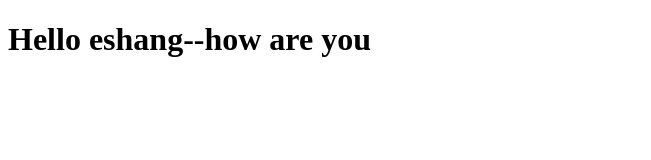
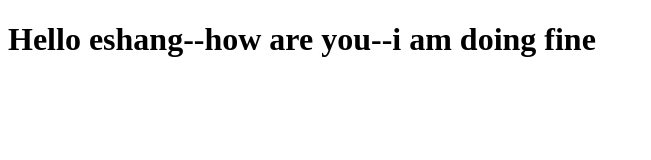
Before and after one commit to esh11751/eshangu-test, a plain HTML site: page index.html in a window 1280 px wide. Shown: the whole page, without its empty margins (0-651 px from the left). Drawn offline with Linux system fonts and the light colour scheme.

Commit message:
Next version if web file.

```diff
--- a/index.html
+++ b/index.html
@@ -5,6 +5,6 @@
     <title>Hello eshang test project</title>
   </head>
   <body>
-    <h1>Hello eshang--how are you</h1>
+    <h1>Hello eshang--how are you--i am doing fine</h1>
   </body>
 </html>
```
